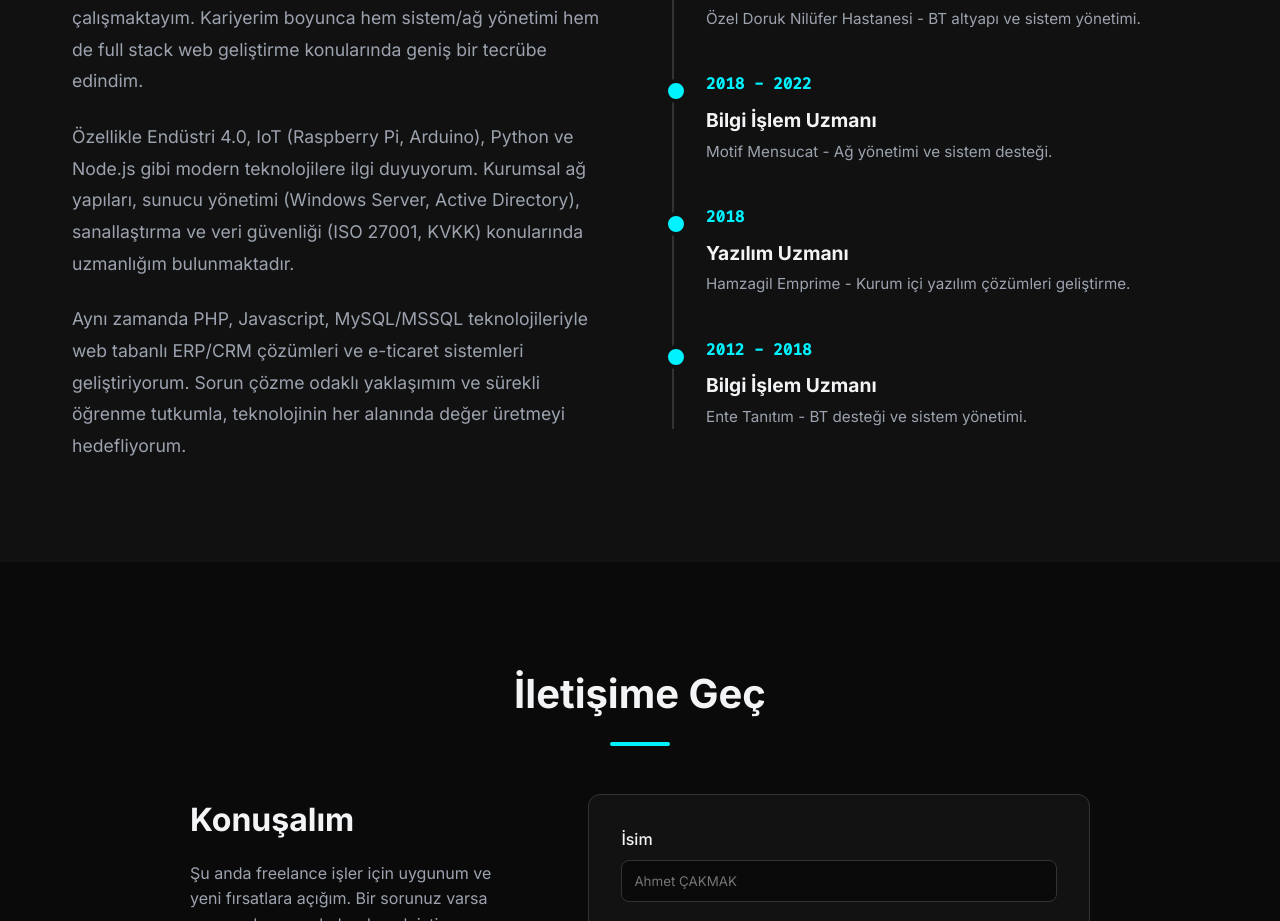
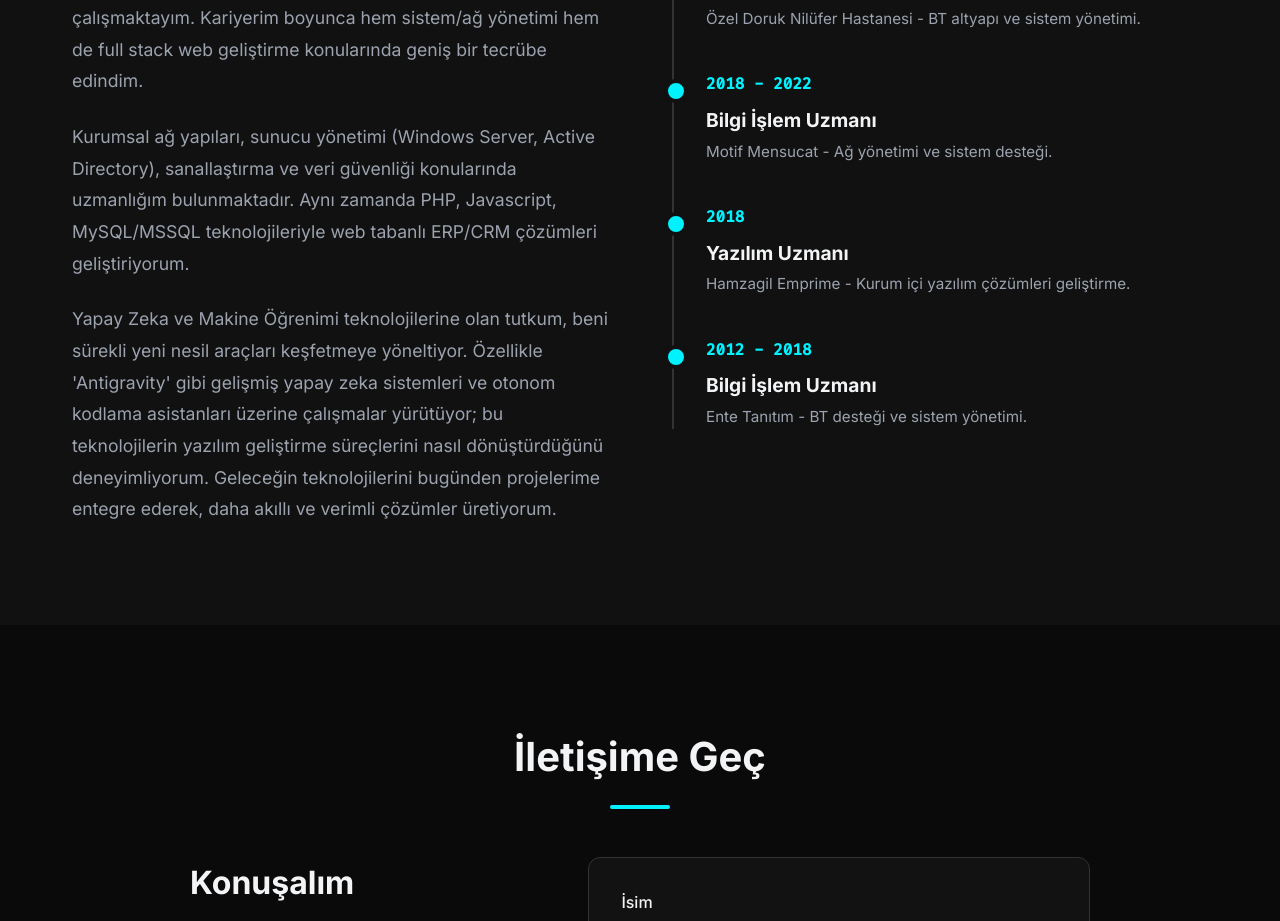
Before and after one commit to DorukDeveloperAi/ahmetcakmakcomtr, a React (Vite) app: page / in a window 1280 px wide. Shown: the part 2647-3568 px from the top of the page. Built offline with nearby package versions, Linux system fonts and the light colour scheme.

Commit message:
Add AI and Antigravity content to About section

```diff
--- a/src/data/translations.js
+++ b/src/data/translations.js
@@ -41,8 +41,8 @@ export const translations = {
         about: {
             title: 'About Me',
             p1: 'I graduated from Kocaeli University, Department of Computer Education. I have been working professionally in the field of IT and Software for over 10 years. Throughout my career, I have gained extensive experience in both system/network management and full stack web development.',
-            p2: 'I am particularly interested in modern technologies such as Industry 4.0, IoT (Raspberry Pi, Arduino), Python, and Node.js. I have expertise in corporate network structures, server management (Windows Server, Active Directory), virtualization, and data security (ISO 27001, GDPR).',
-            p3: 'At the same time, I develop web-based ERP/CRM solutions and e-commerce systems using PHP, Javascript, and MySQL/MSSQL technologies. With my problem-solving approach and passion for continuous learning, I aim to create value in every aspect of technology.',
+            p2: 'I have expertise in corporate network structures, server management (Windows Server, Active Directory), virtualization, and data security. Simultaneously, I develop web-based ERP/CRM solutions using PHP, Javascript, and MySQL/MSSQL technologies.',
+            p3: "My passion for Artificial Intelligence and Machine Learning constantly drives me to explore next-generation tools. I am actively working with advanced AI systems like 'Antigravity' and autonomous coding assistants, experiencing firsthand how these technologies transform software development processes. By integrating future technologies into my projects today, I create smarter and more efficient solutions.",
             timeline: [
                 { year: '2022 - Present', title: 'IT Specialist', desc: 'Özel Doruk Nilüfer Hospital - Managing IT infrastructure and systems.' },
                 { year: '2018 - 2022', title: 'IT Specialist', desc: 'Motif Mensucat - Network administration and system support.' },
@@ -108,8 +108,8 @@ export const translations = {
         about: {
             title: 'Hakkımda',
             p1: 'Kocaeli Üniversitesi Bilgisayar Öğretmenliği mezunuyum. 10 yılı aşkın süredir Bilgi İşlem ve Yazılım alanında profesyonel olarak çalışmaktayım. Kariyerim boyunca hem sistem/ağ yönetimi hem de full stack web geliştirme konularında geniş bir tecrübe edindim.',
-            p2: 'Özellikle Endüstri 4.0, IoT (Raspberry Pi, Arduino), Python ve Node.js gibi modern teknolojilere ilgi duyuyorum. Kurumsal ağ yapıları, sunucu yönetimi (Windows Server, Active Directory), sanallaştırma ve veri güvenliği (ISO 27001, KVKK) konularında uzmanlığım bulunmaktadır.',
-            p3: 'Aynı zamanda PHP, Javascript, MySQL/MSSQL teknolojileriyle web tabanlı ERP/CRM çözümleri ve e-ticaret sistemleri geliştiriyorum. Sorun çözme odaklı yaklaşımım ve sürekli öğrenme tutkumla, teknolojinin her alanında değer üretmeyi hedefliyorum.',
+            p2: 'Kurumsal ağ yapıları, sunucu yönetimi (Windows Server, Active Directory), sanallaştırma ve veri güvenliği konularında uzmanlığım bulunmaktadır. Aynı zamanda PHP, Javascript, MySQL/MSSQL teknolojileriyle web tabanlı ERP/CRM çözümleri geliştiriyorum.',
+            p3: "Yapay Zeka ve Makine Öğrenimi teknolojilerine olan tutkum, beni sürekli yeni nesil araçları keşfetmeye yöneltiyor. Özellikle 'Antigravity' gibi gelişmiş yapay zeka sistemleri ve otonom kodlama asistanları üzerine çalışmalar yürütüyor; bu teknolojilerin yazılım geliştirme süreçlerini nasıl dönüştürdüğünü deneyimliyorum. Geleceğin teknolojilerini bugünden projelerime entegre ederek, daha akıllı ve verimli çözümler üretiyorum.",
             timeline: [
                 { year: '2022 - Halen', title: 'Bilgi İşlem Uzmanı', desc: 'Özel Doruk Nilüfer Hastanesi - BT altyapı ve sistem yönetimi.' },
                 { year: '2018 - 2022', title: 'Bilgi İşlem Uzmanı', desc: 'Motif Mensucat - Ağ yönetimi ve sistem desteği.' },
@@ -175,8 +175,8 @@ export const translations = {
         about: {
             title: 'عني',
             p1: 'تخرجت من جامعة كوجالي، قسم تعليم الكمبيوتر. أعمل بشكل احترافي في مجال تكنولوجيا المعلومات والبرمجيات لأكثر من 10 سنوات. طوال مسيرتي المهنية، اكتسبت خبرة واسعة في كل من إدارة الأنظمة/الشبكات وتطوير الويب الشامل.',
-            p2: 'أهتم بشكل خاص بالتقنيات الحديثة مثل الصناعة 4.0، إنترنت الأشياء (Raspberry Pi, Arduino)، بايثون، و Node.js. لدي خبرة في هياكل الشبكات المؤسسية، إدارة الخوادم (Windows Server, Active Directory)، المحاكاة الافتراضية، وأمن البيانات.',
-            p3: 'في الوقت نفسه، أقوم بتطوير حلول ERP/CRM المستندة إلى الويب وأنظمة التجارة الإلكترونية باستخدام تقنيات PHP و Javascript و MySQL/MSSQL. من خلال نهجي الموجه نحو حل المشكلات وشغفي بالتعلم المستمر، أهدف إلى خلق قيمة في كل جانب من جوانب التكنولوجيا.',
+            p2: 'لدي خبرة في هياكل الشبكات المؤسسية، إدارة الخوادم (Windows Server, Active Directory)، المحاكاة الافتراضية، وأمن البيانات. في الوقت نفسه، أقوم بتطوير حلول ERP/CRM المستندة إلى الويب باستخدام تقنيات PHP و Javascript و MySQL/MSSQL.',
+            p3: "شغفي بالذكاء الاصطناعي وتعلم الآلة يدفعني باستمرار لاستكشاف أدوات الجيل القادم. أعمل بنشاط مع أنظمة الذكاء الاصطناعي المتقدمة مثل 'Antigravity' ومساعدي البرمجة المستقلين، وأختبر بشكل مباشر كيف تحول هذه التقنيات عمليات تطوير البرمجيات. من خلال دمج تقنيات المستقبل في مشاريعي اليوم، أقوم بإنشاء حلول أكثر ذكاءً وكفاءة.",
             timeline: [
                 { year: '2022 - الحاضر', title: 'أخصائي تكنولوجيا المعلومات', desc: 'مستشفى دوروك نيلوفر الخاص - إدارة البنية التحتية والأنظمة.' },
                 { year: '2018 - 2022', title: 'أخصائي تكنولوجيا المعلومات', desc: 'Motif Mensucat - إدارة الشبكات ودعم الأنظمة.' },
```
